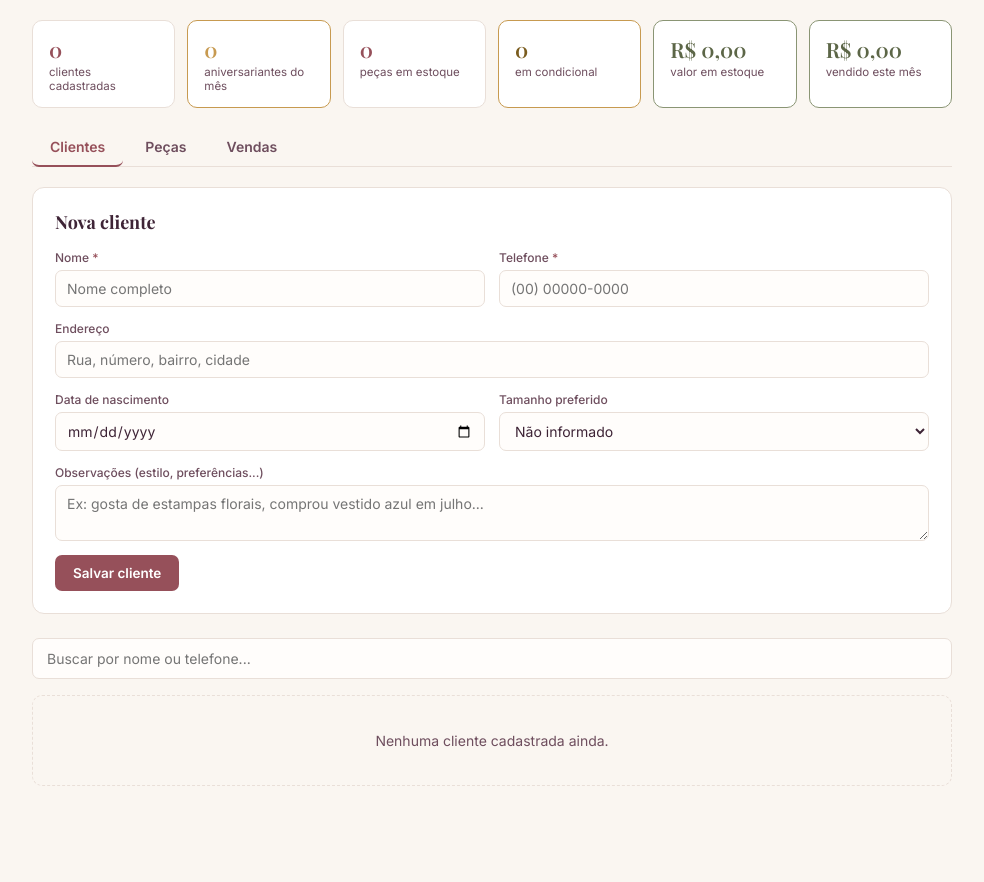
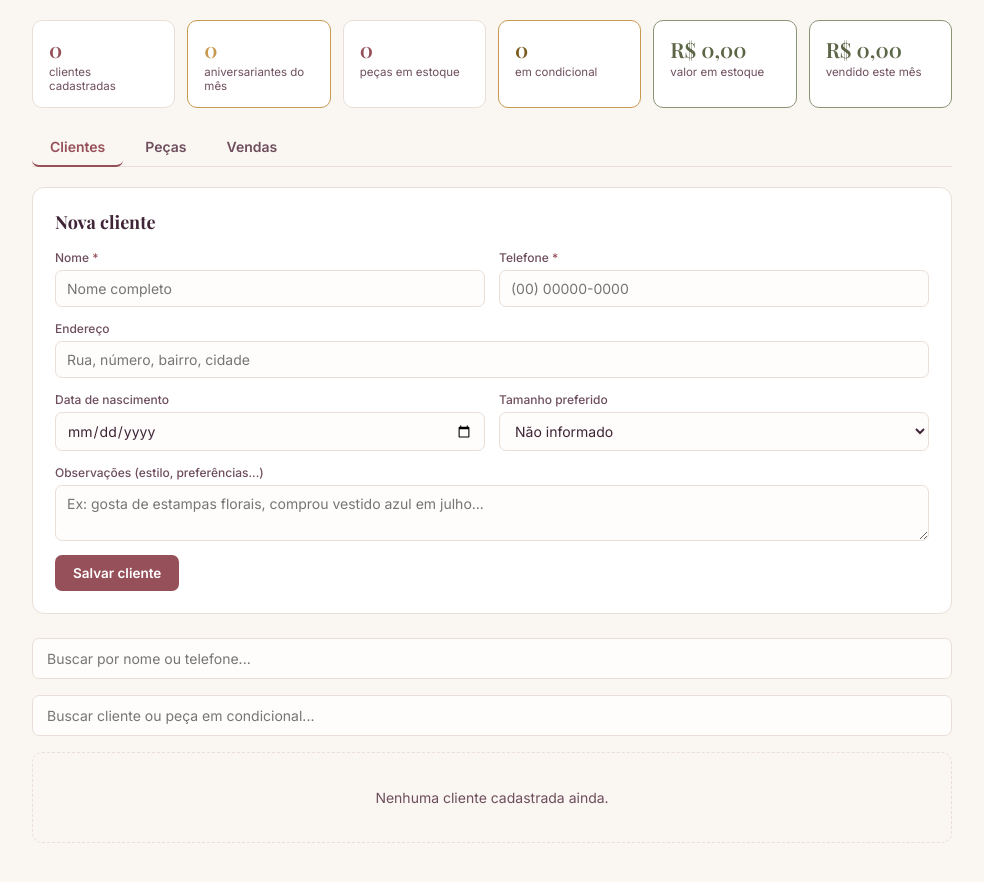
Before and after one commit to brunabraghetto13-ai/CRM-, a plain HTML site: page index.html in a window 1280 px wide. Shown: the part 94-976 px from the top of the page, without its empty margins (148-1132 px from the left). Before the commit the page ends 940 px from the top, so only its background shows below. Drawn offline with nearby package versions, Linux system fonts and the light colour scheme.

Commit message:
index.html

```diff
--- a/index.html
+++ b/index.html
@@ -239,7 +239,14 @@
 
     <div class="search-bar">
       <input type="text" id="search-cliente" placeholder="Buscar por nome ou telefone...">
-    </div>
+    </div> <div class="search-bar">
+  <input
+    type="text"
+    id="buscaCondicional"
+    placeholder="Buscar cliente ou peça em condicional..."
+    onkeyup="filtrarCondicionaisCliente()"
+  >
+</div>
     <div id="list-clientes"><div class="loading">Carregando...</div></div>
   </div>
 
@@ -907,6 +914,19 @@ async function carregarEstoqueDaPlanilha() {
 
 // Executa a leitura ao abrir o CRM
 carregarEstoqueDaPlanilha();
+function filtrarCondicionaisCliente() {
+  var termo = document.getElementById('buscaCondicional').value.toLowerCase();
+  var cartoes = document.querySelectorAll('#lista-clientes .card-cliente, #sec-clientes .item-condicional');
+
+  cartoes.forEach(function(cartao) {
+    var texto = cartao.innerText.toLowerCase();
+    if (texto.includes(termo)) {
+      cartao.style.display = '';
+    } else {
+      cartao.style.display = 'none';
+    }
+  });
+}
 </script>
 </body>
 </html>
```
